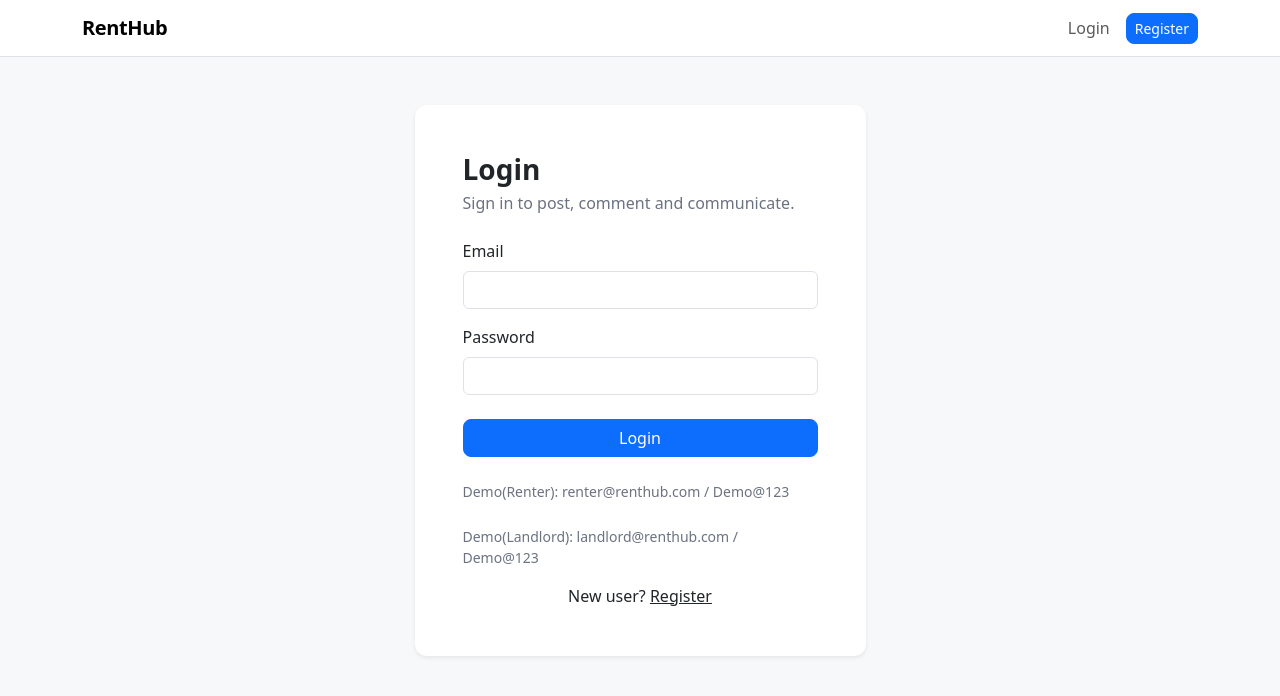
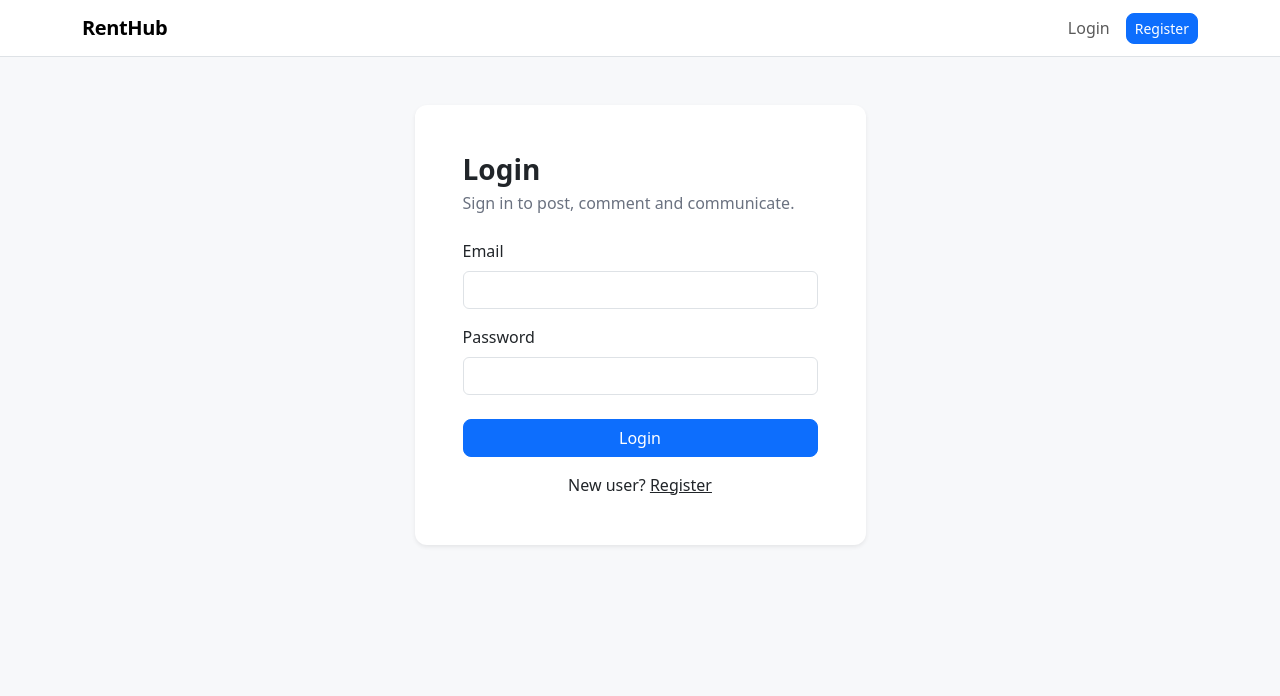
Before and after one commit to aakashsinghpatel/Rent-explorer, an Angular app: page /rent-hub/login in a window 1280 px wide. Shown: the top 696 px of the page. Built offline with nearby package versions, Linux system fonts and the light colour scheme.

Commit message:
update login and readme file

```diff
--- a/src/app/features/auth/login/login.html
+++ b/src/app/features/auth/login/login.html
@@ -24,8 +24,6 @@
             </div>
             <button class="btn btn-primary w-100" type="submit">Login</button>
           </form>
-          <div class="small text-muted mt-4">Demo(Renter): renter@renthub.com / Demo@123</div>
-          <div class="small text-muted mt-4">Demo(Landlord): landlord@renthub.com / Demo@123</div>
           <div class="text-center mt-3">New user? <a routerLink="/register">Register</a></div>
         </div>
       </div>
```
Also changed, not shown: 1 other file (tests, documents, lock files or other folders).
